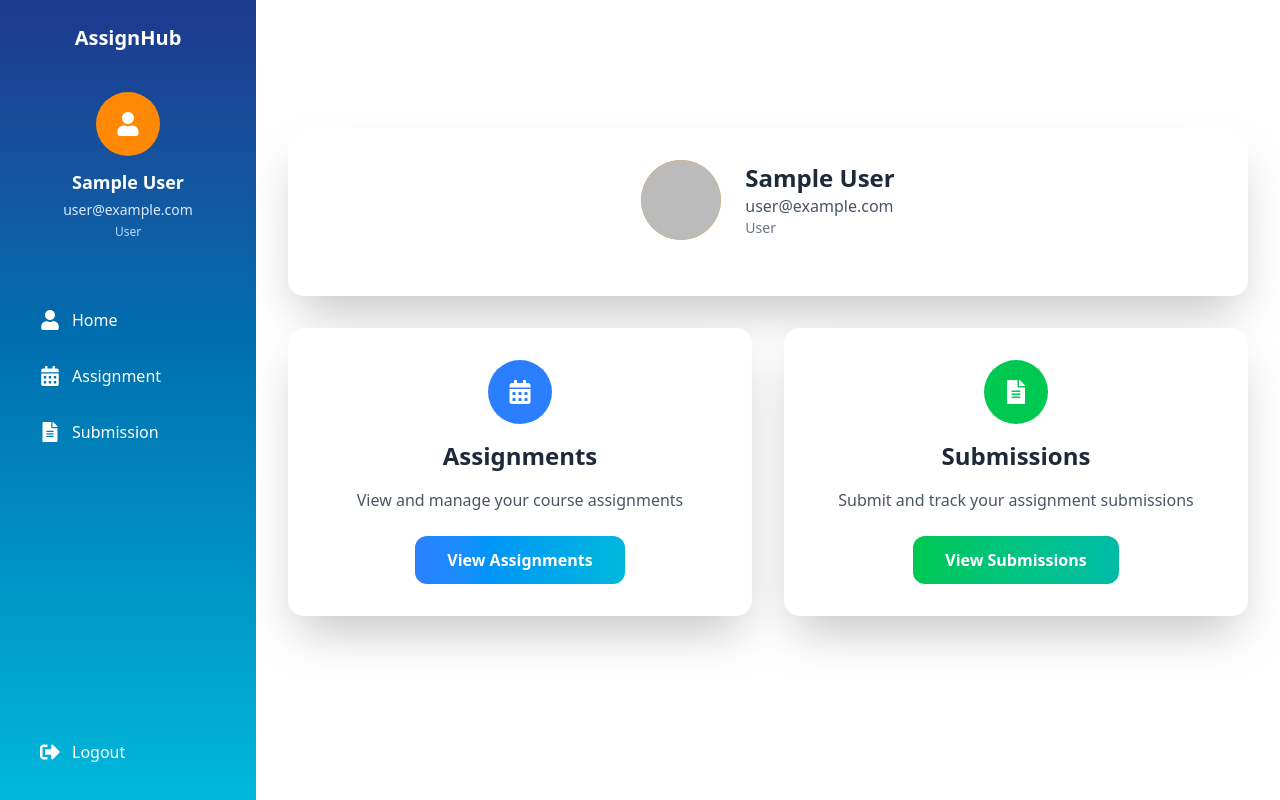
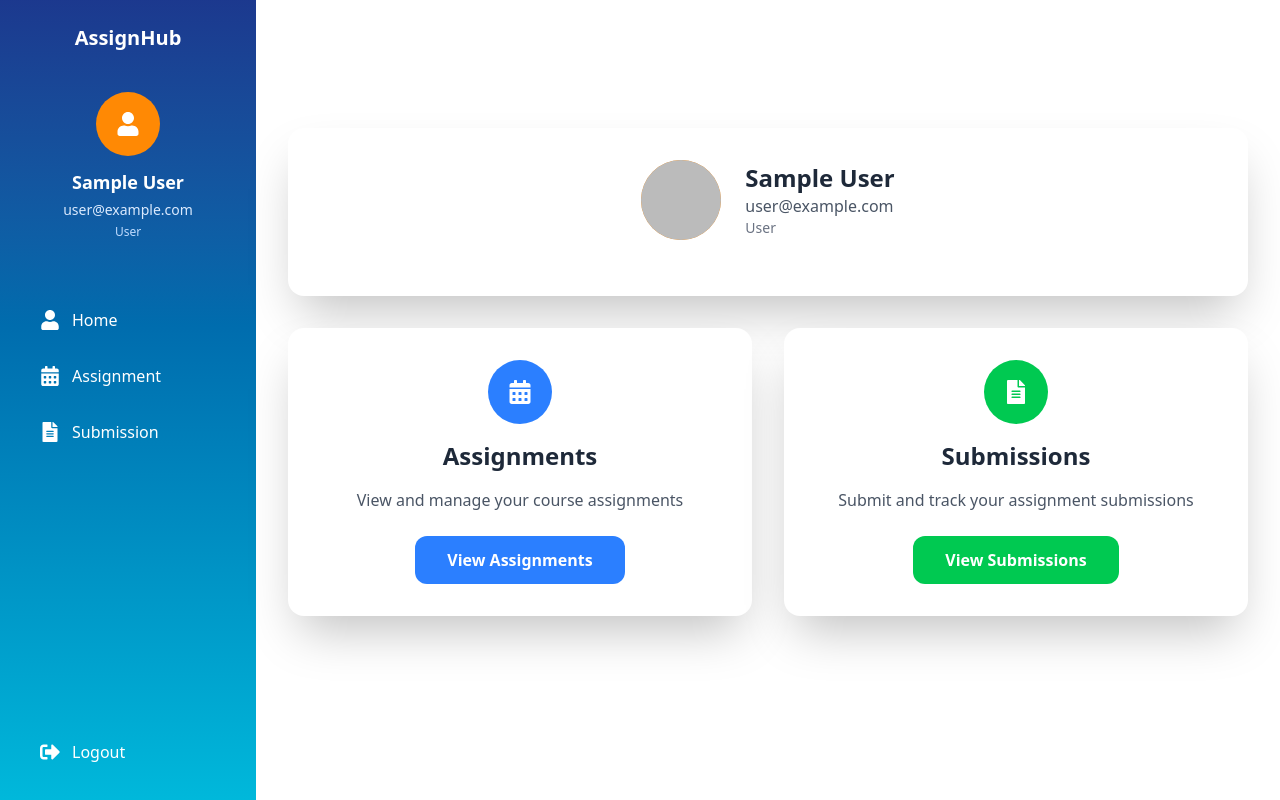
Before and after one commit to grim-reaper883/assignment-submission-client, a React (Vite) app: page / in a window 1280 px wide. Built offline with nearby package versions, Linux system fonts and the light colour scheme; no server answers; sample sign-in values are in the browser's storage.

Commit message:
minor fix

```diff
--- a/src/layout/Main.jsx
+++ b/src/layout/Main.jsx
@@ -53,6 +53,14 @@ const Main = () => {
               {
                 isInstructor ? <>
                   {/* instructor ui */}
+                  <li>
+                    <Link to='/'>
+                      <div className="flex items-center py-3 px-4 rounded-lg hover:bg-white/10 transition-colors">
+                        <FaUser size={20} className="mr-3" />
+                        <span>Home</span>
+                      </div>
+                    </Link>
+                  </li>
                   <li>
                     <Link to='/manageAssignments'>
                       <div className="flex items-center py-3 px-4 rounded-lg hover:bg-white/10 transition-colors">
--- a/src/pages/Home.jsx
+++ b/src/pages/Home.jsx
@@ -58,7 +58,7 @@ const Home = () => {
                     Create and manage course assignments for your students
                   </p>
                   <Link to="/manageAssignments">
-                    <button className="bg-gradient-to-r from-purple-500 to-pink-500 text-white px-8 py-3 rounded-xl font-semibold hover:shadow-lg transition-all duration-300">
+                    <button className="bg-purple-500 text-white px-8 py-3 rounded-xl font-semibold hover:shadow-lg transition-all duration-300">
                       Manage Assignments
                     </button>
                   </Link>
@@ -75,7 +75,7 @@ const Home = () => {
                     Review and grade student assignment submissions
                   </p>
                   <Link to="/reviewSubmissions">
-                    <button className="bg-gradient-to-r from-orange-500 to-red-500 text-white px-8 py-3 rounded-xl font-semibold hover:shadow-lg transition-all duration-300">
+                    <button className="bg-orange-500 text-white px-8 py-3 rounded-xl font-semibold hover:shadow-lg transition-all duration-300">
                       Review Submissions
                     </button>
                   </Link>
@@ -95,7 +95,7 @@ const Home = () => {
                     View and manage your course assignments
                   </p>
                   <Link to="/assignment">
-                    <button className="bg-gradient-to-r from-blue-500 to-cyan-500 text-white px-8 py-3 rounded-xl font-semibold hover:shadow-lg transition-all duration-300">
+                    <button className="bg-blue-500  text-white px-8 py-3 rounded-xl font-semibold hover:shadow-lg transition-all duration-300">
                       View Assignments
                     </button>
                   </Link>
@@ -112,7 +112,7 @@ const Home = () => {
                     Submit and track your assignment submissions
                   </p>
                   <Link to="/submission">
-                    <button className="bg-gradient-to-r from-green-500 to-teal-500 text-white px-8 py-3 rounded-xl font-semibold hover:shadow-lg transition-all duration-300">
+                    <button className="bg-green-500  text-white px-8 py-3 rounded-xl font-semibold hover:shadow-lg transition-all duration-300">
                       View Submissions
                     </button>
                   </Link>
```
Lines whose indentation alone changed are shown as unchanged.
